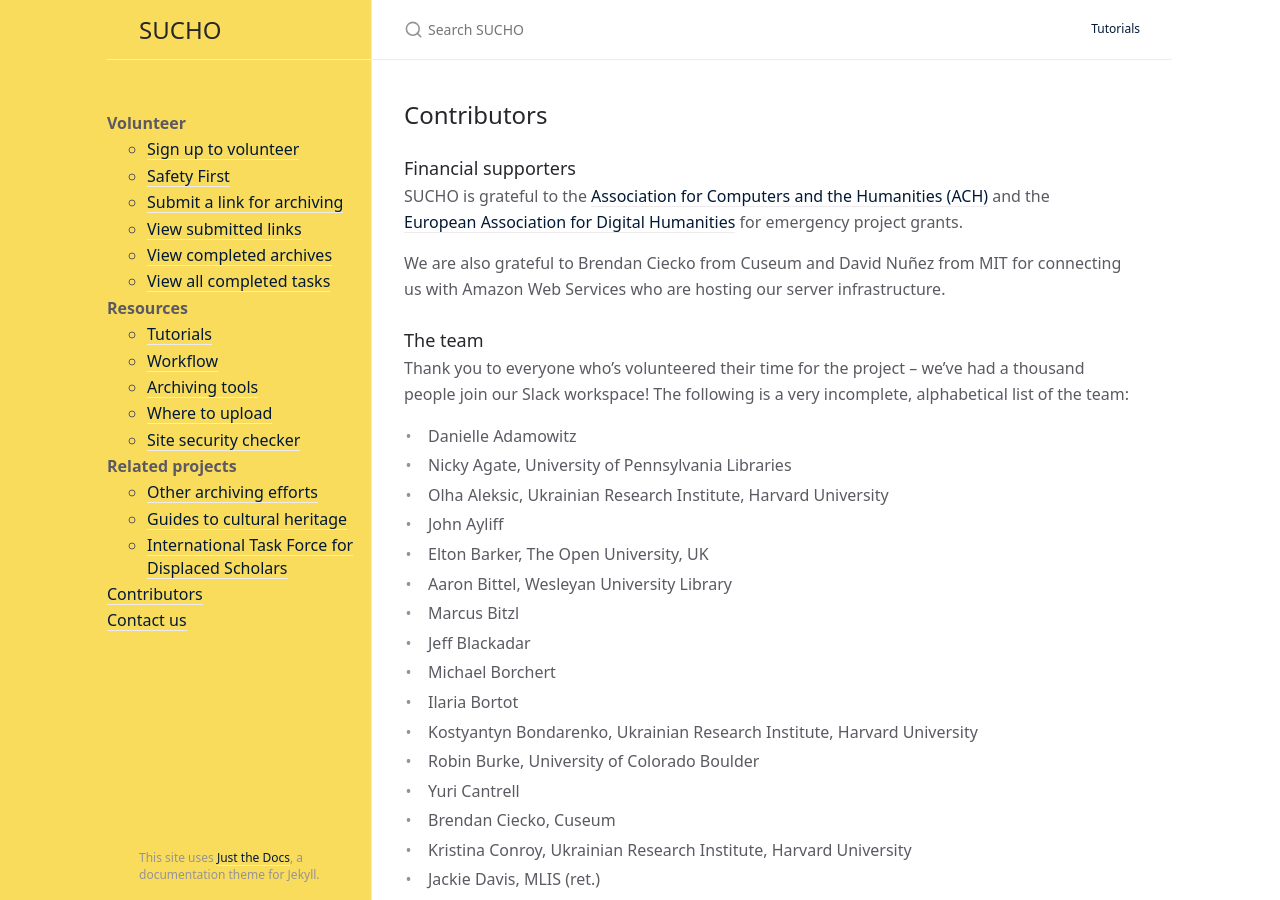
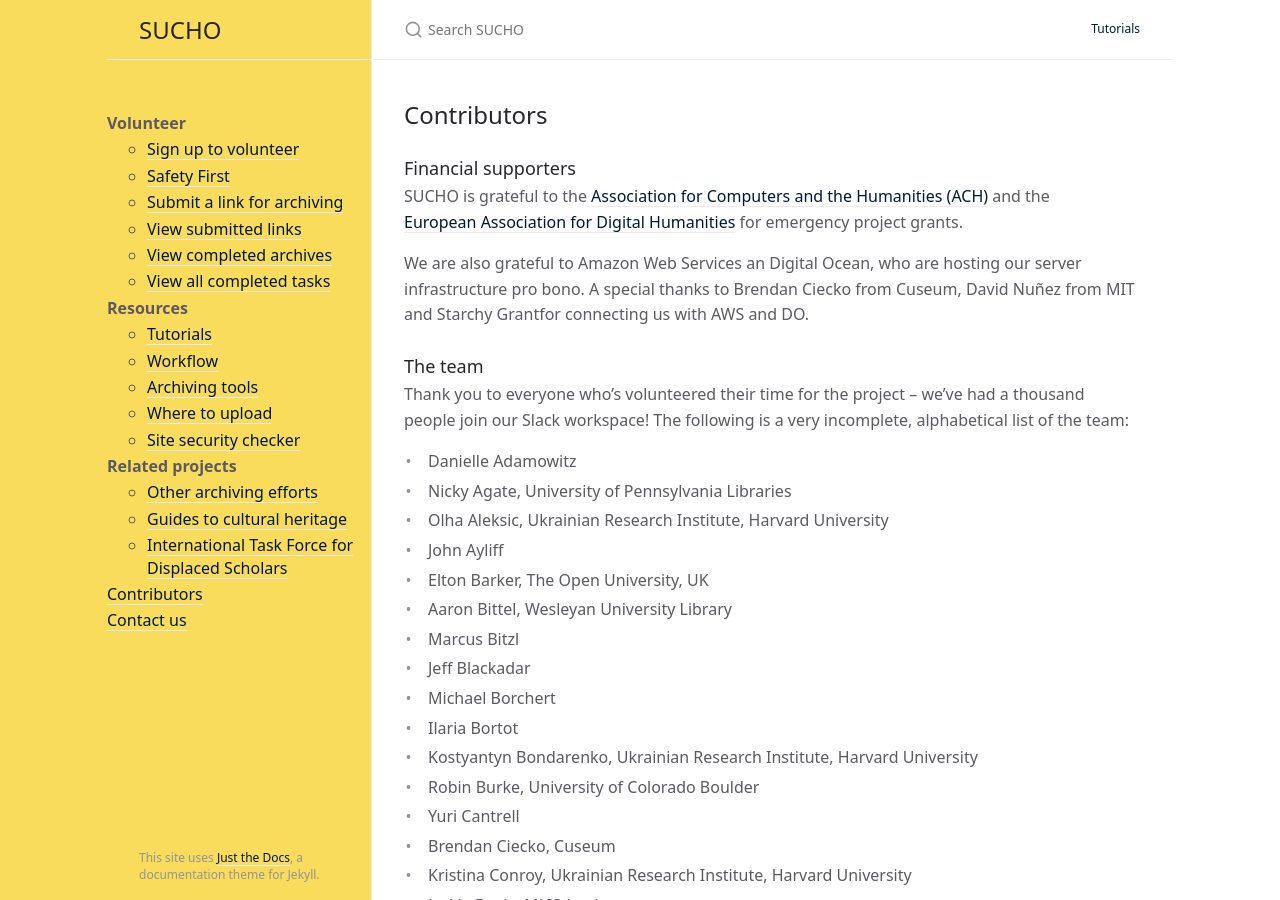
Before and after one commit to sucho-archiving/sucho-archiving.github.io, a Jekyll site: the page built from contributors.md, in a window 1280 px wide and 900 px high. Built offline with Jekyll 4.4.1, drawn with Linux system fonts in a browser that asks for light colours.

Commit message:
More thanks

```diff
--- a/contributors.md
+++ b/contributors.md
@@ -10,7 +10,7 @@
 
 SUCHO is grateful to the [Association for Computers and the Humanities (ACH)](https://ach.org/) and the [European Association for Digital Humanities](https://eadh.org/) for emergency project grants.
 
-We are also grateful to Brendan Ciecko from Cuseum and David Nuñez from MIT for connecting us with Amazon Web Services who are hosting our server infrastructure.
+We are also grateful to Amazon Web Services an Digital Ocean, who are hosting our server infrastructure pro bono. A special thanks to Brendan Ciecko from Cuseum, David Nuñez from MIT and Starchy Grantfor connecting us with AWS and DO.
 
 ### The team
 Thank you to everyone who's volunteered their time for the project -- we've had a thousand people join our Slack workspace! The following is a very incomplete, alphabetical list of the team:
```
